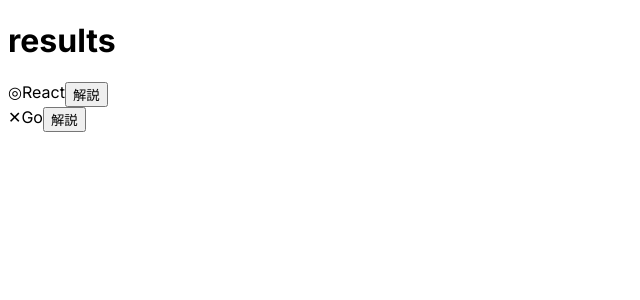
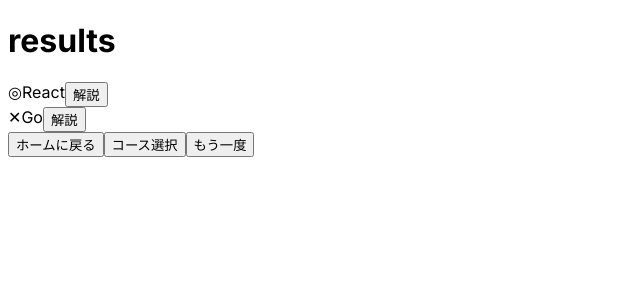
Before and after one commit to Mayu0628/hackit-vol2-smapro, a Next.js app: page /results in a window 1280 px wide. Shown: the top 300 px of the page, without its empty margins (0-640 px from the left). Built offline with nearby package versions, Linux system fonts and the light colour scheme.

Commit message:
ボタン追加

```diff
--- a/src/app/results/page.tsx
+++ b/src/app/results/page.tsx
@@ -1,6 +1,7 @@
 'use client'
 import React from "react";
 import Popup from "./popup";
+import Link from "next/link";
 
 const Result = () => {
 
@@ -34,6 +35,10 @@ const Result = () => {
           </div>
         )
       })}
+
+      <Link href='/'><button>ホームに戻る</button></Link>
+      <Link href='/course-selection'><button>コース選択</button></Link>
+      <Link href='/game-start'><button>もう一度</button></Link>
     </>
   );
 };
```
